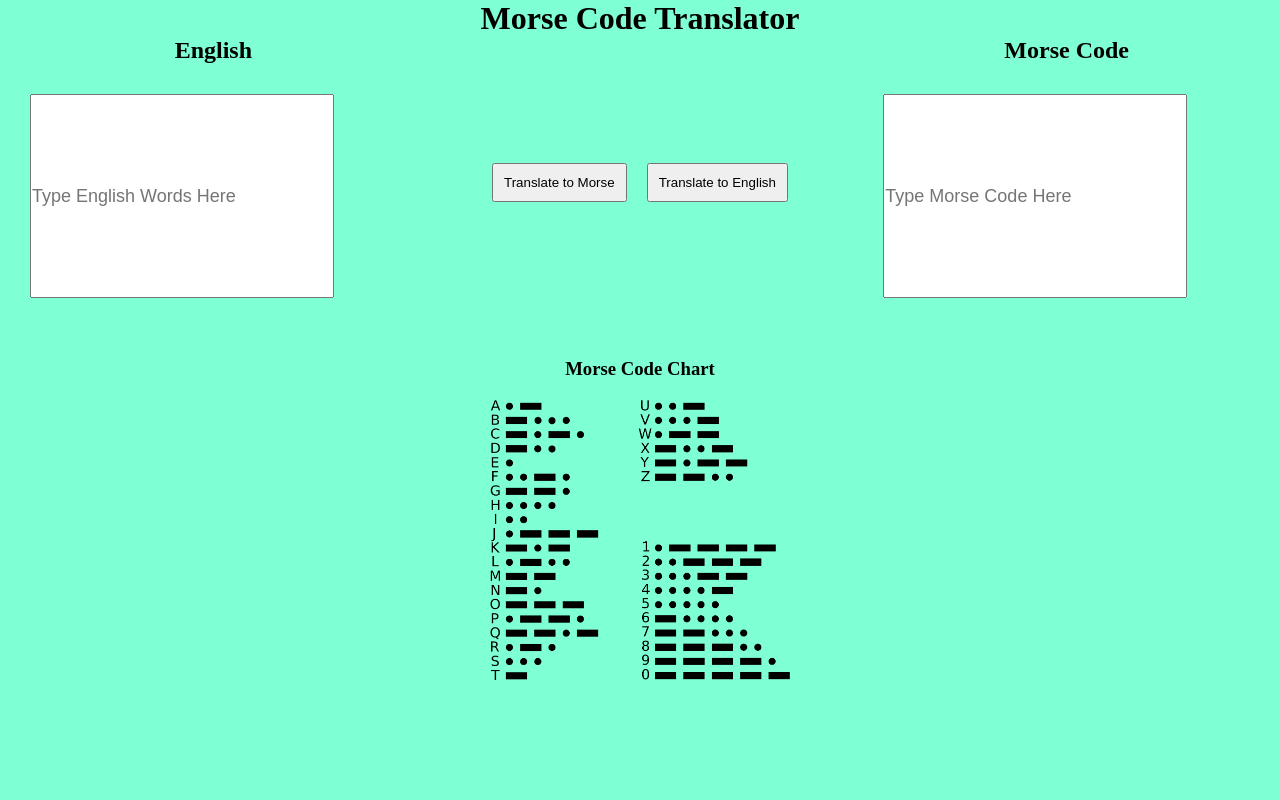
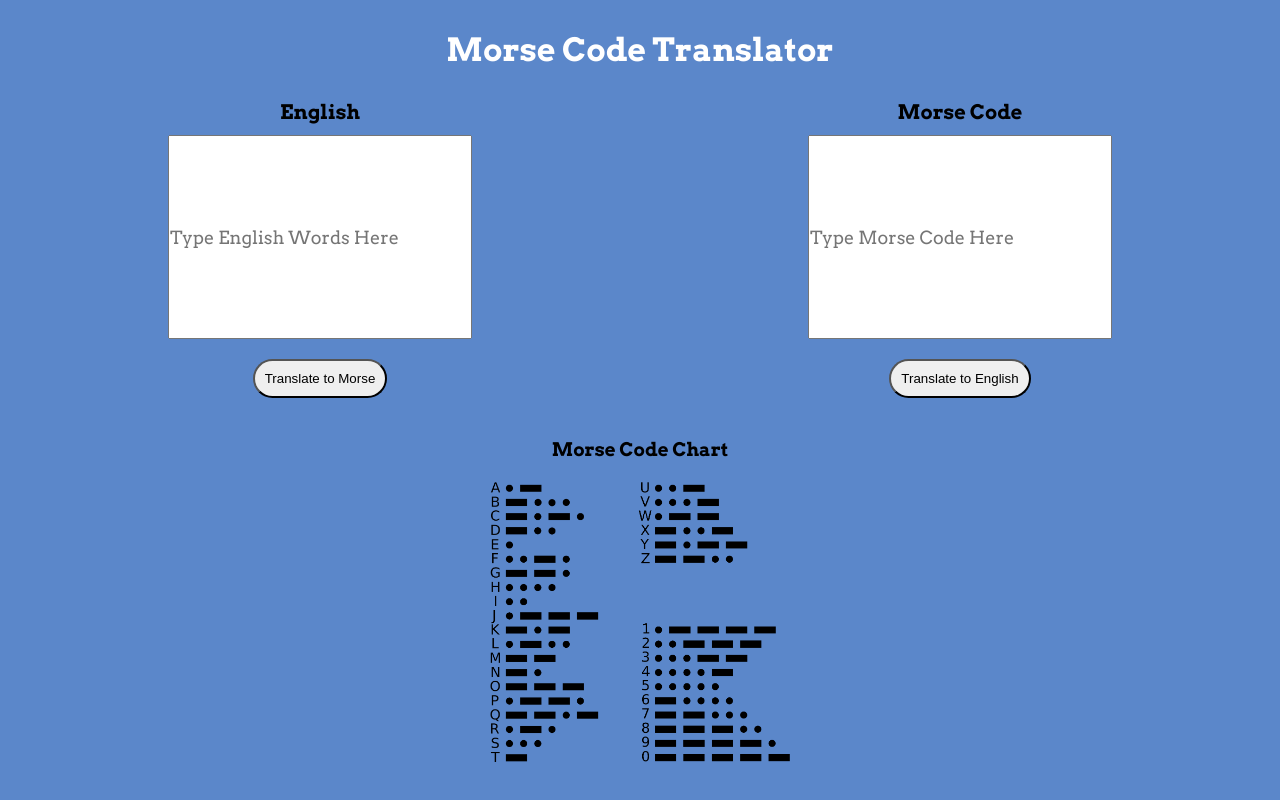
Before and after one commit to kirstytheproud/morse-code-translator, a website with bundled scripts: page index.html in a window 1280 px wide. Built offline with nearby package versions, Linux system fonts and the light colour scheme.

Commit message:
adding responsiveness

```diff
--- a/index.html
+++ b/index.html
@@ -6,26 +6,33 @@
     <meta name="viewport" content="width=device-width, initial-scale=1.0">
     <title>Morse Code Translator</title>
     <link rel="stylesheet" href="style.css">
+    <link href="https://fonts.googleapis.com/css2?family=Arvo:wght@400;700&display=swap" rel="stylesheet">
 </head>
 <body>
     <h1>Morse Code Translator</h1>
 
     <div class="container">
+        <div class="english-translator-container">
     <div class="input__english">
         <h2>English</h2>
         <input type="text" class="input-box--english" placeholder="Type English Words Here">
        </input>
             </div>
 
-        <div class="translate-btns">
             <button id="english-to-morse">Translate to Morse</button>
-            <button id="morse-to-english">Translate to English</button>
         </div>
+
+        <div class="morse-translator-container">
+
+
     <div class="input__morse">
         <h2>Morse Code</h2>
         <input type="text" class="input-box--morse"  placeholder="Type Morse Code Here">
       </input>
     </div>
+    <button id="morse-to-english">Translate to English</button>
+        </div>
+
 
     </div>
 
--- a/style.scss
+++ b/style.scss
@@ -4,25 +4,58 @@
 }
 
 body {
-    background-color: aquamarine;
+    background-color: rgb(91, 135, 202);
 }
 
+
+
+@media screen and (min-width: 768px){
+
 h1 {
+    margin: 30px;
     text-align: center;
+    font-family: 'Arvo', serif;
+    font-weight: bold;
+    color: rgb(255, 255, 255);
 }
 
 .container {
     display: grid;
-    grid-template-columns: 1fr 1fr 1fr;
+    grid-template-columns: 1fr 1fr;
 
+}
+
+.english-translator-container {
+    display: flex;
+    flex-direction: column;
+    justify-content: center;
+    align-items: center;
+}
+
+.morse-translator-container {
+    display: flex;
+    flex-direction: column;
+    justify-content: center;
+    align-items: center;
+
+}
+
+button {
+    border-radius: 60px;
+    display: flex;
+    justify-content: center;
+    align-items: center;
+    padding: 10px;
+    margin: 10px;
 }
 
 input {
     display: flex;
-    margin: 30px;
+    margin: 10px 30px;
     width: 300px;
     height: 200px;
     font-size: 18px;
+    font-family: 'Arvo', serif;
 }
 
 .input-box--morse {
@@ -36,18 +69,9 @@ input {
 
 h2{
     text-align: center;
-}
+    font-family: 'Arvo', serif;
+    font-size: 20px;
 
-.translate-btns {
-    display: flex;
-    justify-content: center;
-    align-items: center;
-
-    button {
-        padding: 10px;
-        margin: 10px;
-
-    }
 }
 
 .morse-code__img {
@@ -59,8 +83,10 @@ h2{
 
     h3 {
         margin-bottom: 20px;
+        font-family: 'Arvo', serif;
     }
     img{
     width: 300px;
     }
 }
+}
```
Also changed, not shown: style.css, 1 other file.
